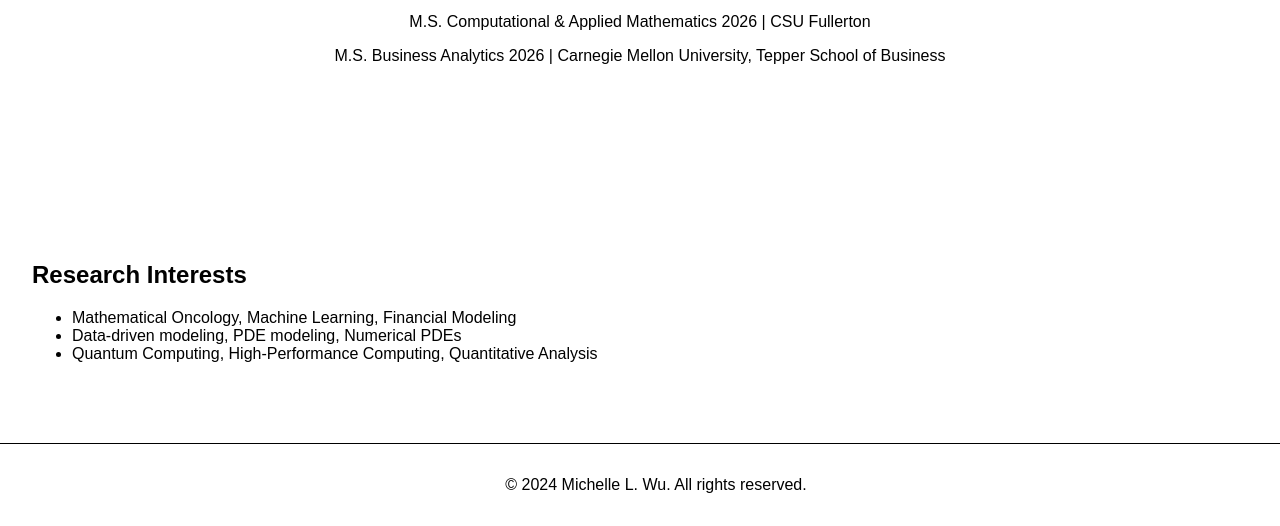
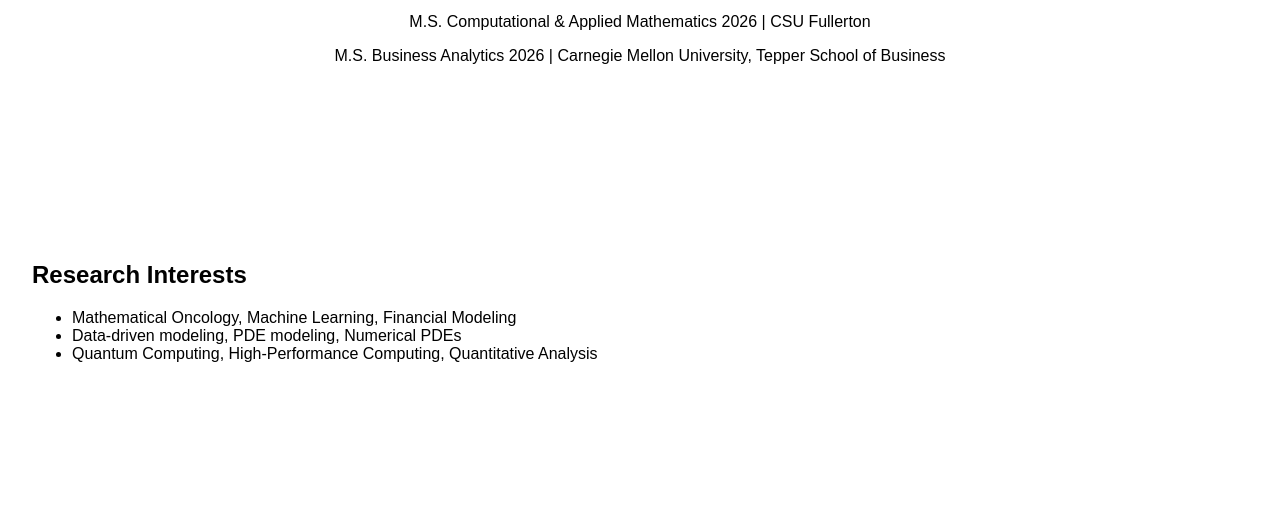
Before and after one commit to Zontafor/zontafor.github.io, a plain HTML site: page index.html in a window 1280 px wide. Shown: the part 618-1144 px from the top of the page. Drawn offline with Linux system fonts and the light colour scheme.

Commit message:
fixing footer

```diff
--- a/style.css
+++ b/style.css
@@ -5,6 +5,9 @@ body {
     box-sizing: border-box;
     overflow-x: hidden; /* Prevent horizontal scroll when sidebar is open */
     scroll-behavior: smooth; /* Enable smooth scrolling */
+    min-height: 100vh; /* Ensure body takes full viewport height */
+    display: flex;
+    flex-direction: column;
 }
 
 .menu-toggle {
@@ -67,6 +70,7 @@ main {
     align-items: center; /* Center align items horizontally */
     padding: 2rem;
     margin-top: 10px; /* Space between the image and the main content */
+    flex: 1;
 }
 
 .content {
@@ -84,10 +88,10 @@ section {
 
 footer {
     background-color: transparent; /* Fully transparent background */
-    color: black; /* Text color */
+    color: white;
     text-align: center;
     padding: 1rem;
     width: 100%; /* Full width */
-    border-top: 1px solid black; /* Line above the footer */
+    border-top: 1px solid white; /* Line above the footer */
     position: static; /* Static position */
 }
```
